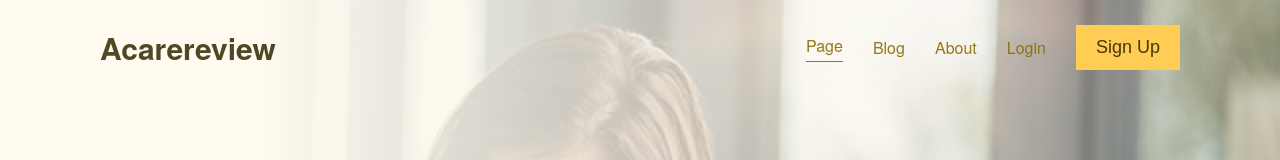
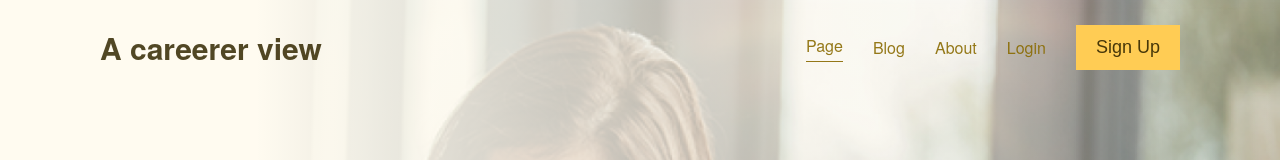
Before and after one commit to GraciouxMbanugo/School-Landing-Page-, a plain HTML site: page index.html in a window 1280 px wide. Shown: the top 160 px of the page. Drawn offline with nearby package versions, Linux system fonts and the light colour scheme; a web font is replaced by a local one.

Commit message:
updated the header title

```diff
--- a/index.html
+++ b/index.html
@@ -5,13 +5,13 @@
     <meta http-equiv="X-UA-Compatible" content="IE=edge" />
     <meta name="viewport" content="width=device-width, initial-scale=1.0" />
     <title>Document</title>
-    <link rel="stylesheet" href="main.css"/>
+    <link rel="stylesheet" href="main.css" />
     <script src="script.js" async="false"></script>
   </head>
   <body>
     <header>
       <nav class="nav-bar">
-        <a href="#" class="nav-bar__logo">Acarereview</a>
+        <a href="#" class="nav-bar__logo">A careerer view</a>
         <ul class="nav-bar__links">
           <li><a href="#">Page</a></li>
           <li><a href="#">Blog</a></li>
@@ -34,7 +34,6 @@
           vulputate libero et velit interdum, ac aliquet odio mattis.
         </p>
         <div class="hero-section__img">
-
           <img src="/img/playstore.png" alt="PlayStore" />
           <img src="/img/App store.png" alt="AppStore" />
         </div>
@@ -374,10 +373,14 @@
           </p>
           <ul>
             <li>
-              <a href="#"><img src="/img/facebook icon.png" alt="Facebook" /></a>
+              <a href="#"
+                ><img src="/img/facebook icon.png" alt="Facebook"
+              /></a>
             </li>
             <li>
-              <a href="#"><img src="/img/instagram icon.png" alt="Instagram" /></a>
+              <a href="#"
+                ><img src="/img/instagram icon.png" alt="Instagram"
+              /></a>
             </li>
             <li>
               <a href="#"
```
Also changed, not shown: package-lock.json (added).
